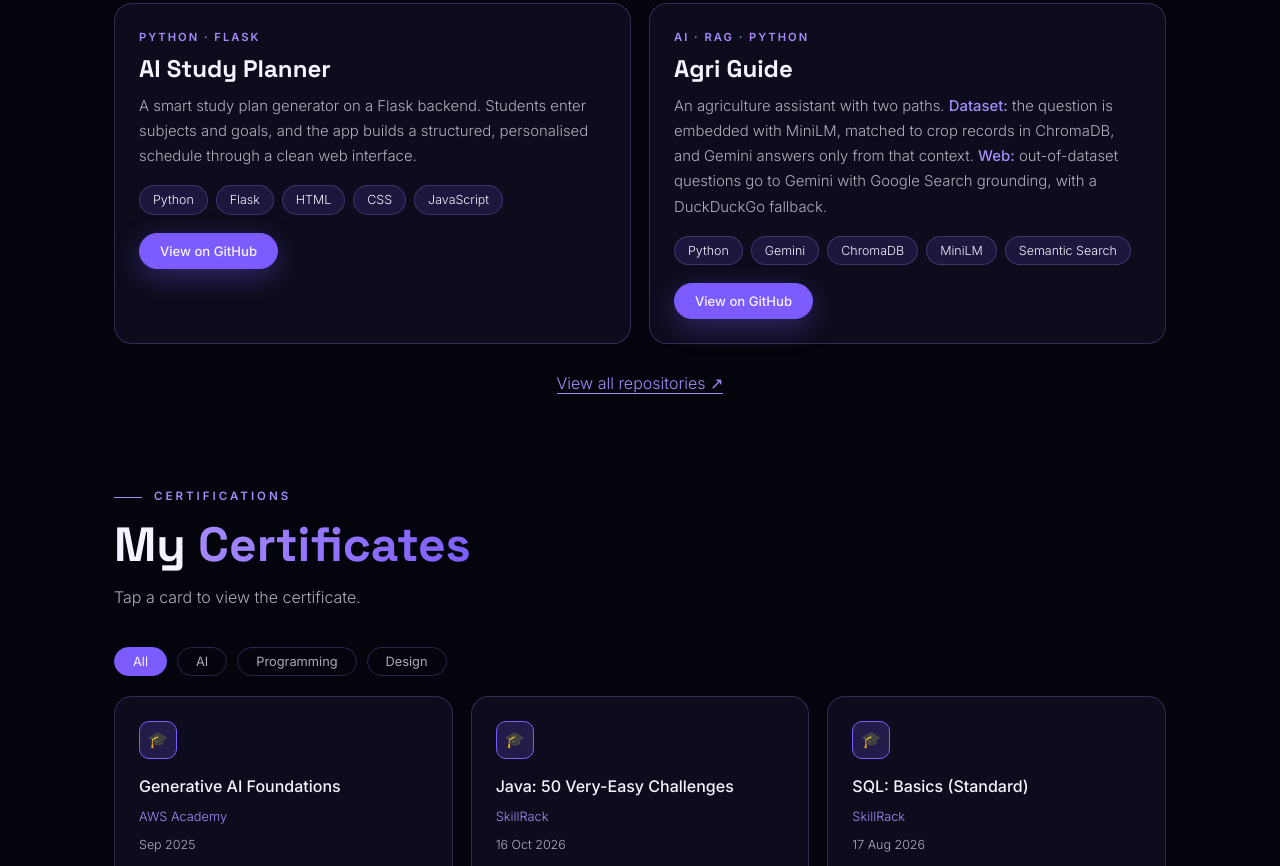
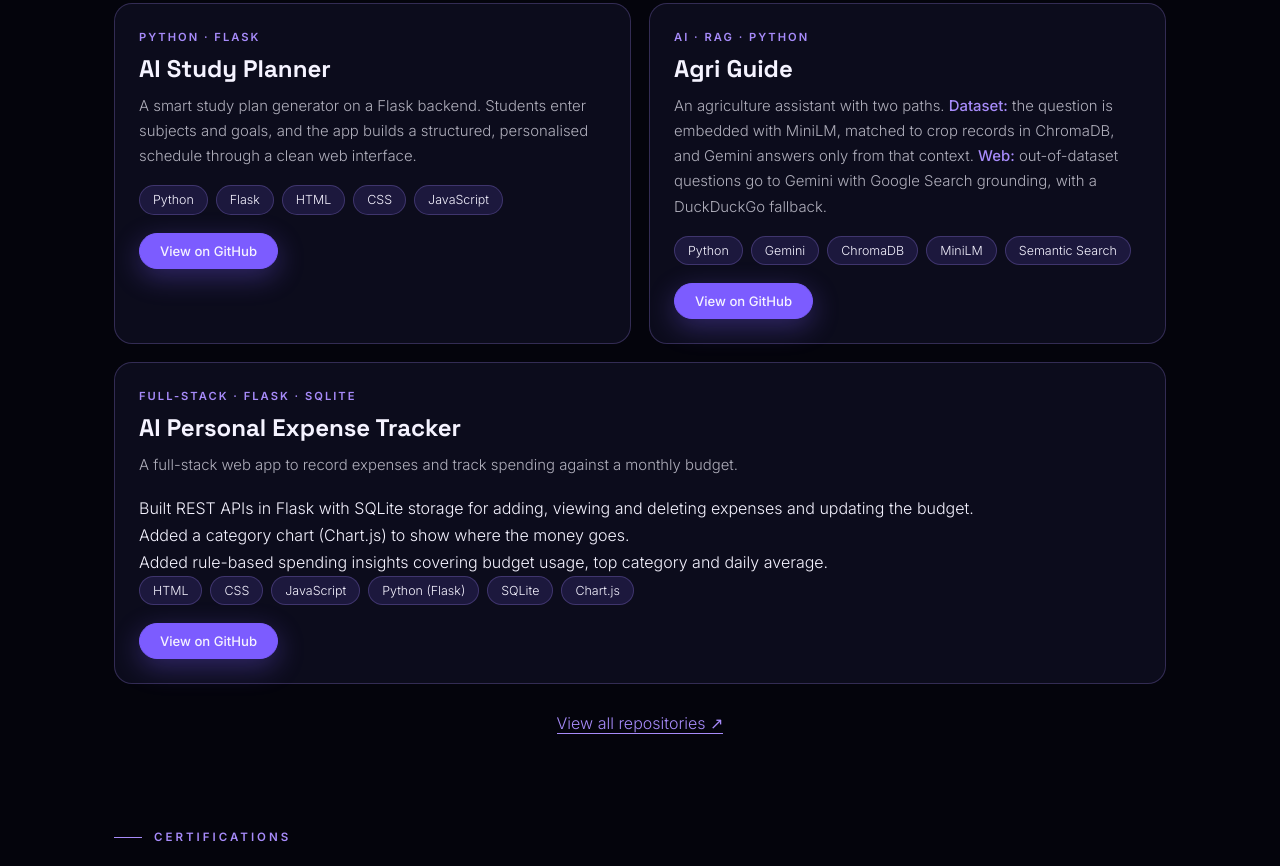
Before and after one commit to S-KAVI-PRIYA/My.Portfolio, a plain HTML site: page index.html in a window 1280 px wide. Shown: the part 1934-2800 px from the top of the page. Drawn offline with Linux system fonts and the light colour scheme.

Commit message:
Add AI Personal Expense Tracker project section
Added a new project section for the AI Personal Expense Tracker, detailing its features and providing a link to the GitHub repository.

```diff
--- a/index.html
+++ b/index.html
@@ -83,6 +83,18 @@
         <div class="tags"><span>Python</span><span>Gemini</span><span>ChromaDB</span><span>MiniLM</span><span>Semantic Search</span></div>
         <a class="btn primary sm" href="https://github.com/S-KAVI-PRIYA/AgriGuide" target="_blank" rel="noopener">View on GitHub</a>
       </article>
+      <!-- NEW PROJECT: spans the full width so the 2-column grid stays balanced -->
+      <article class="card project" style="grid-column:1 / -1;">
+        <div class="ptag">Full-Stack · Flask · SQLite</div><h3>AI Personal Expense Tracker</h3>
+        <p>A full-stack web app to record expenses and track spending against a monthly budget.</p>
+        <ul class="plist">
+          <li>Built REST APIs in Flask with SQLite storage for adding, viewing and deleting expenses and updating the budget.</li>
+          <li>Added a category chart (Chart.js) to show where the money goes.</li>
+          <li>Added rule-based spending insights covering budget usage, top category and daily average.</li>
+        </ul>
+        <div class="tags"><span>HTML</span><span>CSS</span><span>JavaScript</span><span>Python (Flask)</span><span>SQLite</span><span>Chart.js</span></div>
+        <a class="btn primary sm" href="https://github.com/S-KAVI-PRIYA/AI-expense-tracker" target="_blank" rel="noopener">View on GitHub</a>
+      </article>
     </div>
     <p class="center"><a class="link" href="https://github.com/S-KAVI-PRIYA?tab=repositories" target="_blank" rel="noopener">View all repositories ↗</a></p>
   </section>
```
